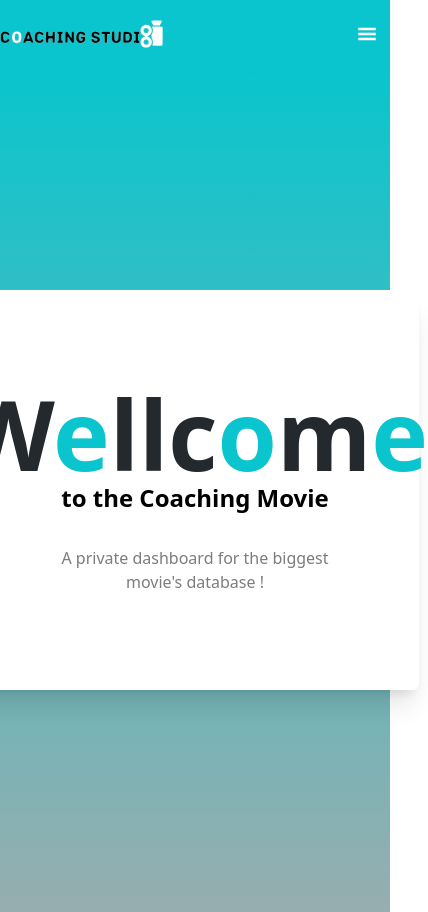
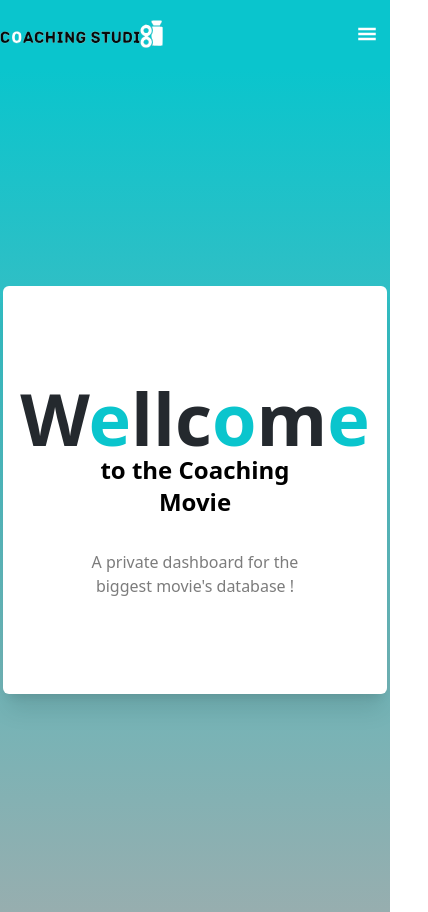
Before and after one commit to MathieuVce/Coaching, a React (Vite) app in the folder front/: page / in a window 390 px wide. Shown: the whole page, 428 px wide, since content can reach past the window. Built offline with nearby package versions, Linux system fonts and the light colour scheme; no server answers; what react-alert-template-basic would draw is missing.

Commit message:
Mathieu VACANCE/ bug fixes on mobile part scroll + home

```diff
--- a/front/src/components/Page.tsx
+++ b/front/src/components/Page.tsx
@@ -16,7 +16,7 @@ export const Page: React.FC<IPageProps> = ({ title, total, header, values, child
                     <h1 className="font-semibold text-3xl pr-2">{title}</h1>
                     <p className="font-light text-base pt-2 text-brown">{total} total</p>
                 </section>
-                <section className="border-t mx-4 px-4 overflow-scroll">
+                <section className="border-t mx-4 px-4">
                     <ScrollView header={header} body={values} child={children}/>
                 </section>
             </div>
--- a/front/src/routes/App.tsx
+++ b/front/src/routes/App.tsx
@@ -56,10 +56,10 @@ const App: React.FunctionComponent = () => {
         </nav>
         {location.pathname === '/' ?
         <div className="flex items-center justify-center w-full h-screen bg-gradient-to-b from-blue to-blue-light">
-          <div className=" bg-white rounded-md shadow-xl py-24 px-16 max-w-md lg:max-w-3xl md:max-w-2xl sm:max-w-md">
+          <div className=" bg-white rounded-md shadow-xl py-24 px-16 max-w-sm lg:max-w-3xl md:max-w-2xl sm:max-w-sm">
             <section className="flex flex-col items-center">
               <article className="flex flex-row">
-                <h1 className="font-bold text-primary text-8xl 2xl:text-9xl xl:text-9xl lg:text-8xl sm:text-8xl">
+                <h1 className="font-bold text-primary text-7xl 2xl:text-9xl xl:text-9xl lg:text-8xl sm:text-7xl">
                   W<span className="text-blue">e</span>llc<span className="text-blue">o</span>m<span className="text-blue">e</span>
                 </h1>
               </article>
```
